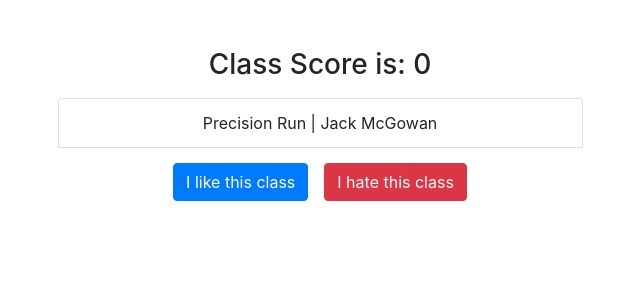
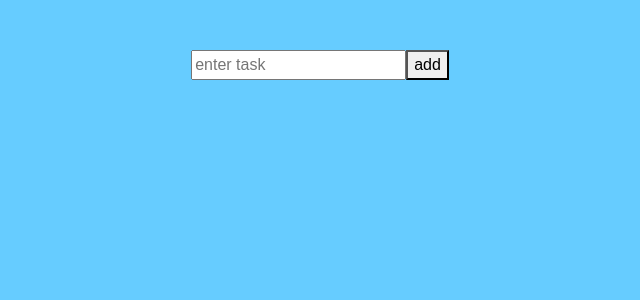
Before and after one commit to dunton-zz/tech-talks, a React (Create React App) app: page / in a window 1280 px wide. Shown: the top 300 px of the page, without its empty margins (320-960 px from the left). Built offline with nearby package versions, Linux system fonts and the light colour scheme.

Commit message:
todo list component

```diff
--- a/src/components/App.js
+++ b/src/components/App.js
@@ -1,12 +1,10 @@
 import React from "react";
-import Form from "./Form";
-import ListProps from "./ListProps";
-import PlusMinus from "./PlusMinus";
+import TodoList from "./TodoList";
 
 function App() {
   return (
     <div>
-      <PlusMinus />
+      <TodoList />
     </div>
   );
 }
--- /dev/null
+++ b/src/components/TodoItem.js
@@ -0,0 +1,12 @@
+import React from "react";
+
+const TodoItem = props => {
+  const { removeItem, itemKey, task } = props;
+  return (
+    <li className="list-group-item" onClick={e => removeItem(itemKey)}>
+      {task}
+    </li>
+  );
+};
+
+export default TodoItem;
--- /dev/null
+++ b/src/components/TodoList.js
@@ -0,0 +1,63 @@
+import React, { Component } from "react";
+import "../styles/TodoList.css";
+import { uuid } from "uuidv4";
+import TodoItem from "./TodoItem";
+
+class TodoList extends Component {
+  constructor(props) {
+    super(props);
+    this.state = {
+      items: [],
+      inputValue: ""
+    };
+  }
+  handleChange = e => {
+    this.setState({
+      inputValue: e.target.value
+    });
+  };
+  addItem = e => {
+    e.preventDefault();
+    const key = uuid();
+    const item = { task: this.state.inputValue, itemKey: key };
+    this.setState({
+      items: [...this.state.items, item],
+      inputValue: ""
+    });
+  };
+  removeItem = itemKey => {
+    const { items } = this.state;
+    const filteredItems = items.filter(item => {
+      return item.itemKey !== itemKey;
+    });
+    this.setState({
+      items: filteredItems
+    });
+  };
+  renderToDoItems = () => {
+    return this.state.items.map(item => {
+      return (
+        <TodoItem {...item} key={item.itemKey} removeItem={this.removeItem} />
+      );
+    });
+  };
+  render() {
+    return (
+      <div className="todoListMain">
+        <div className="header">
+          <form onSubmit={this.addItem}>
+            <input
+              placeholder="enter task"
+              value={this.state.inputValue}
+              onChange={this.handleChange}
+            ></input>
+            <button type="submit">add</button>
+          </form>
+        </div>
+        {this.renderToDoItems()}
+      </div>
+    );
+  }
+}
+
+export default TodoList;
--- /dev/null
+++ b/src/styles/TodoList.css
@@ -0,0 +1,9 @@
+body {
+  padding: 50px;
+  background-color: #66ccff;
+  font-family: sans-serif;
+}
+#root {
+  display: flex;
+  justify-content: center;
+}
```
